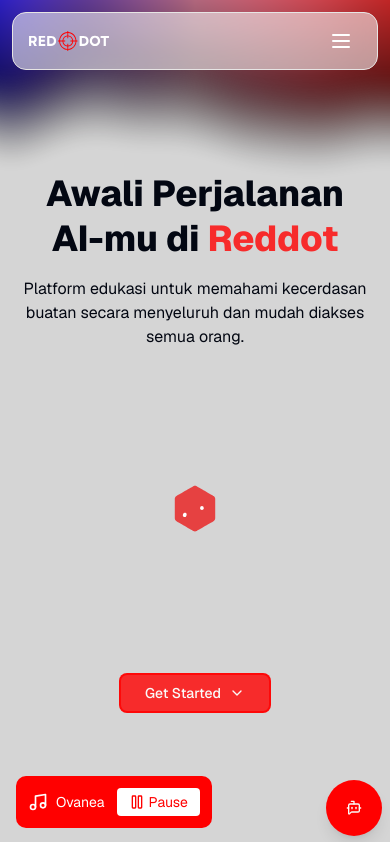
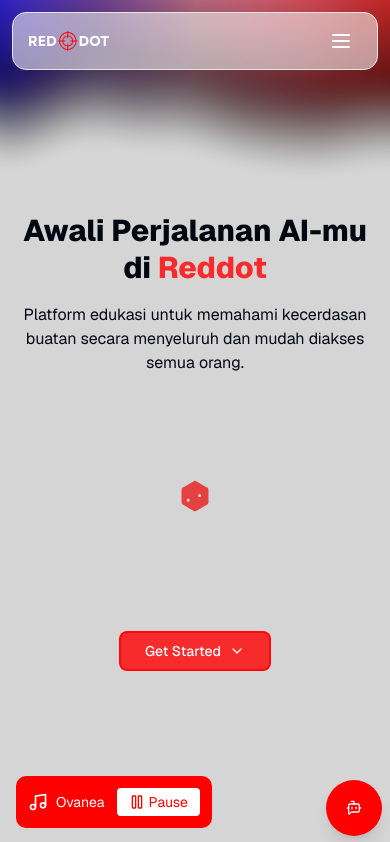
Before and after one commit to bagoesrex/reddot.site-frontend, a Next.js app: page / in a window 390 px wide. Shown: the top 842 px of the page. Built offline with nearby package versions, Linux system fonts and the light colour scheme.

Commit message:
style(home): adjust hero section layout and styles for mobile

```diff
--- a/app/globals.css
+++ b/app/globals.css
@@ -123,7 +123,7 @@
 }
 
 .heading-main {
-  @apply text-4xl md:text-5xl font-extrabold leading-tight;
+  @apply text-3xl md:text-5xl font-extrabold leading-tight;
 }
 
 body.menu-open {
--- a/components/home/hero-animation.tsx
+++ b/components/home/hero-animation.tsx
@@ -3,7 +3,7 @@ import animationData from "@/public/lottie/ai-lottie.json";
 
 export default function HeroAnimation() {
     return (
-        <div className="w-[300px] h-[300px]">
+        <div className="w-[200px] md:w-[300px] h-[200px] md:h-[300px]">
             <Lottie animationData={animationData} loop={true} />
         </div>
     );
--- a/components/home/hero-section.tsx
+++ b/components/home/hero-section.tsx
@@ -7,7 +7,7 @@ import { ChevronDown } from "lucide-react";
 
 export default function HeroSection() {
     return (
-        <section id="hero" className="flex flex-col min-h-svh md:flex-row justify-center items-center gap-2 bg-background pb-15 pt-[100px] md:pt-[120px]">
+        <section id="hero" className="flex flex-col min-h-svh md:flex-row justify-center items-center gap-2 bg-background pb-15 pt-[110px] md:pt-[120px]">
             <div className="max-w-xl text-center md:text-left px-5">
                 <motion.h1
                     initial={{ opacity: 0, y: -50 }}
@@ -50,7 +50,7 @@ export default function HeroSection() {
             </div>
 
             <motion.div
-                className="w-[300px] aspect-[1/1]"
+                className="w-[300px] aspect-[1/1] flex flex-col gap-5 justify-center items-center"
                 initial={{ scale: 0.8, opacity: 0 }}
                 animate={{ scale: 1, opacity: 1 }}
                 transition={{ duration: 0.7, delay: 0.4, ease: "easeOut" }}
```
